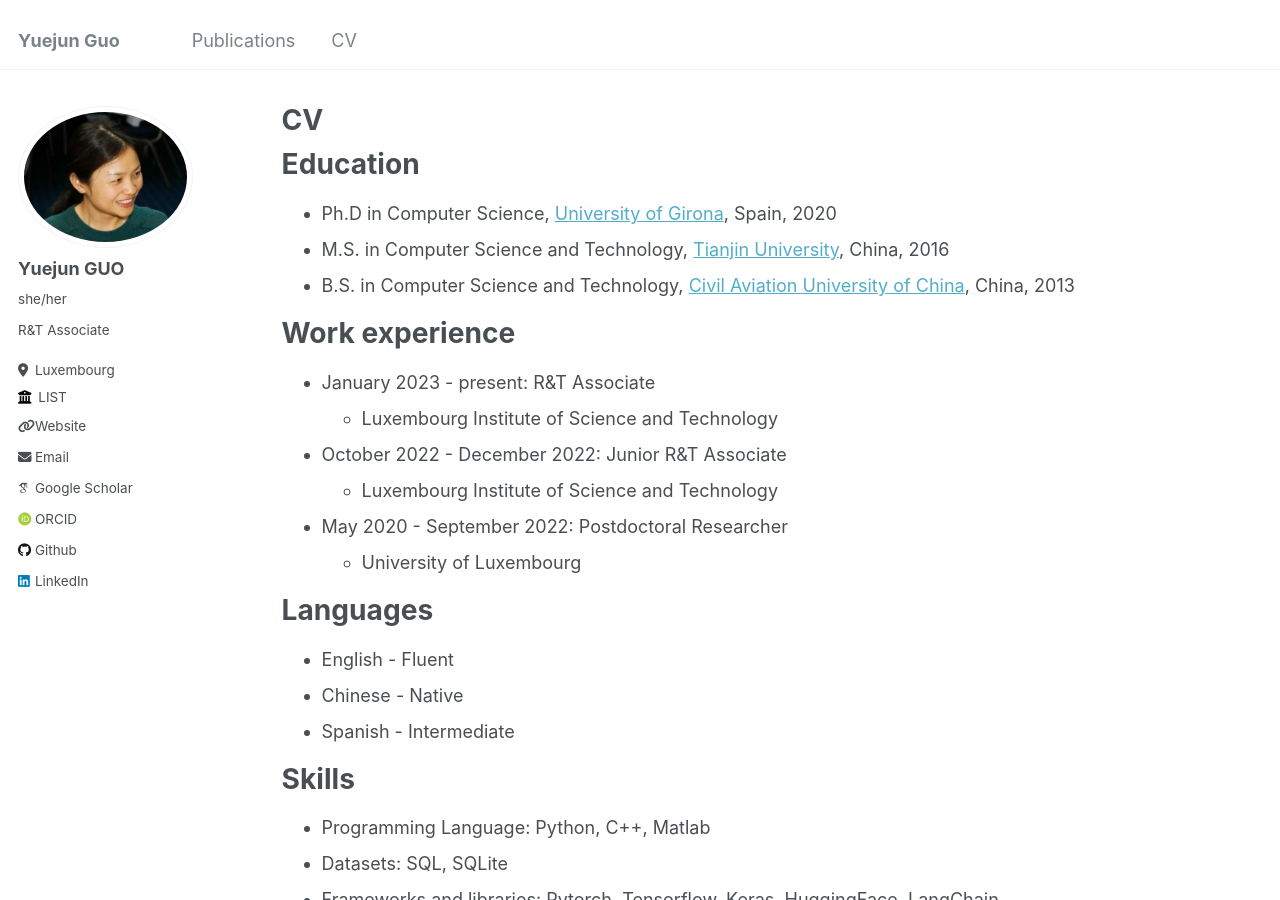
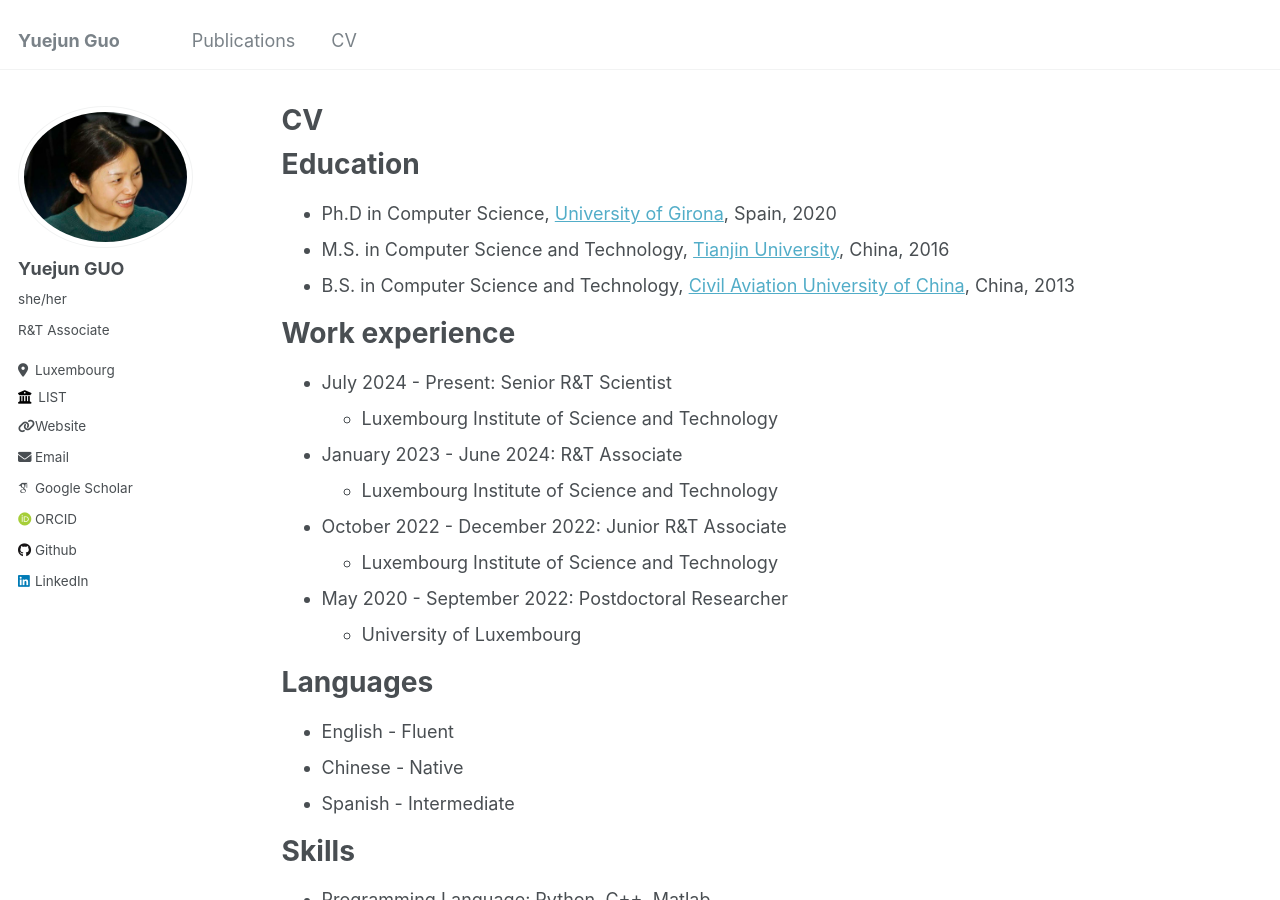
Before and after one commit to Yuejun-GUO/yuejun-guo.github.io, a Jekyll site: the page built from _pages/cv.md, in a window 1280 px wide and 900 px high. Built offline with Jekyll 4.4.1, drawn with Linux system fonts in a browser that asks for light colours; some web fonts are replaced.

Commit message:
Update cv.md

```diff
--- a/_pages/cv.md
+++ b/_pages/cv.md
@@ -17,7 +17,10 @@ Education
 
 Work experience
 ======
-* January 2023 - present: R&T Associate
+* July 2024 - Present: Senior R&T Scientist
+  * Luxembourg Institute of Science and Technology
+
+* January 2023 - June 2024: R&T Associate
   * Luxembourg Institute of Science and Technology
 
 * October 2022 - December 2022: Junior R&T Associate
```
